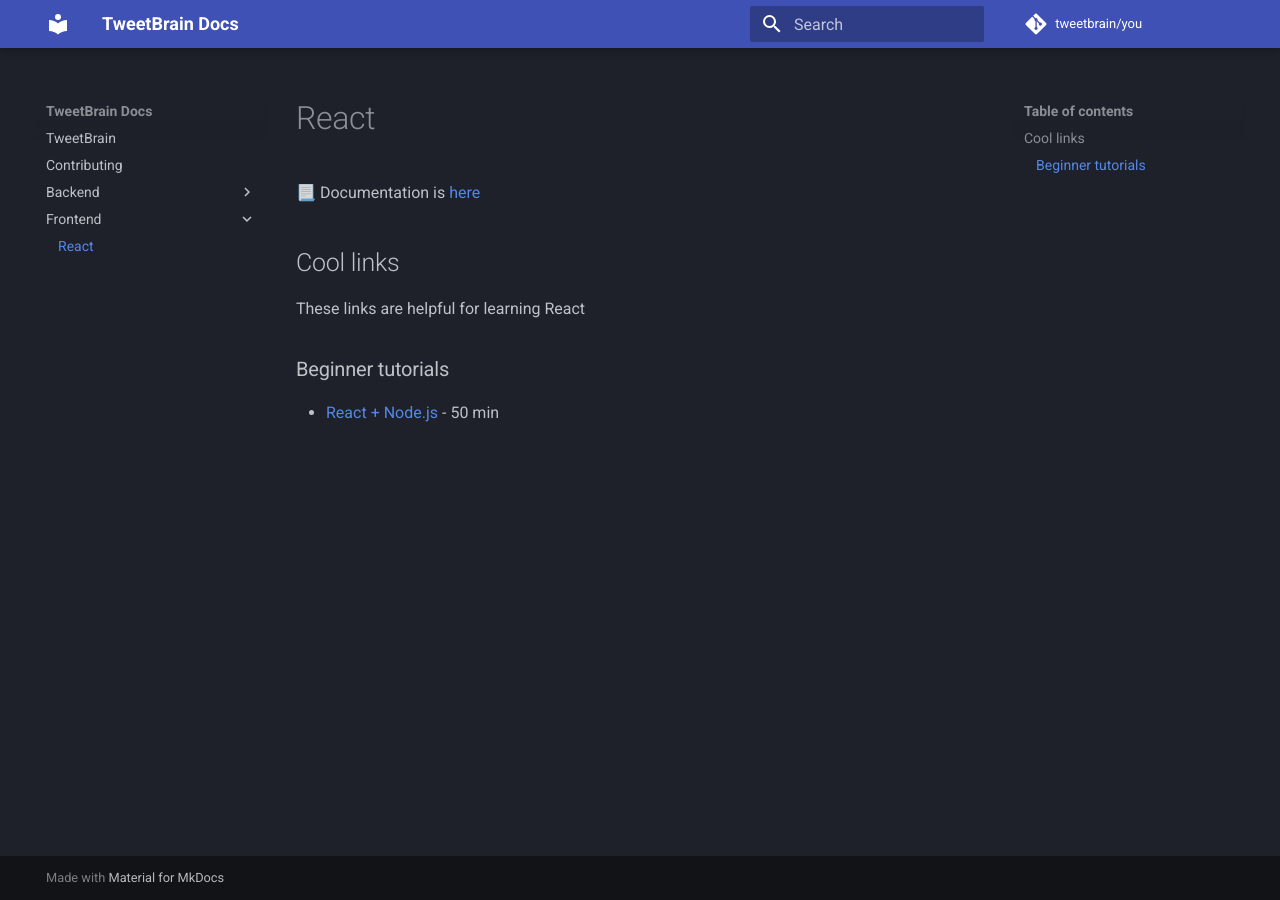
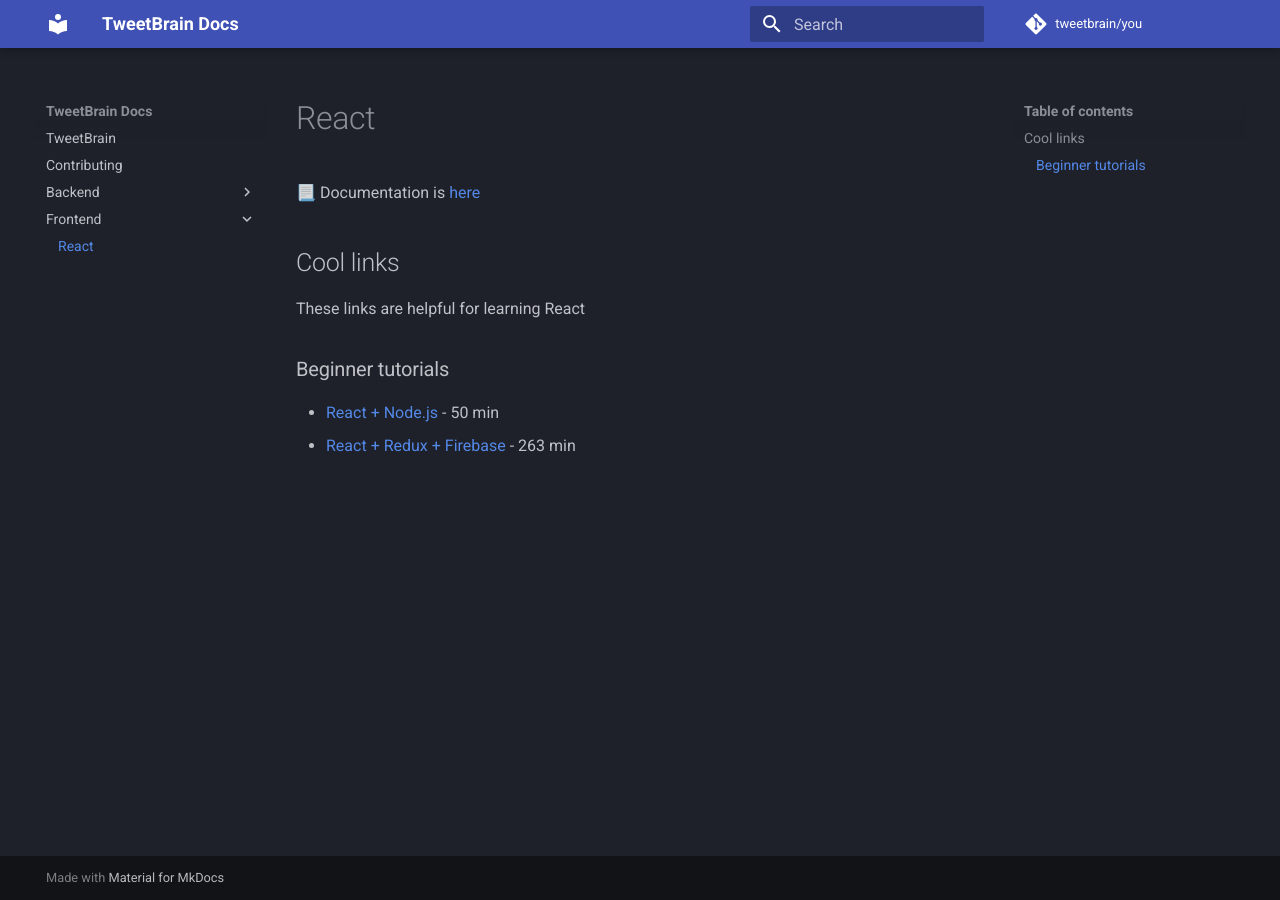
Before and after one commit to tweetbrain/you, an MkDocs documentation site: the page built from docs/frontend/react.md, in a window 1280 px wide. Built offline with MkDocs 1.6.1 and Material for MkDocs 9.7.7, drawn with Linux system fonts in a browser that asks for light colours; comment, search, counter and statistics services are not loaded.

Commit message:
Added React Course in react.md

```diff
--- a/docs/frontend/react.md
+++ b/docs/frontend/react.md
@@ -7,3 +7,4 @@
 ### Beginner tutorials
 
 * [React + Node.js](https://www.youtube.com/watch?v=nusgoj74a3Y) - 50 min
+* [React + Redux + Firebase](https://www.youtube.com/watch?v=Oi4v5uxTY5o&list=PL4cUxeGkcC9iWstfXntcj8f-dFZ4UtlN3) - 263 min
```
